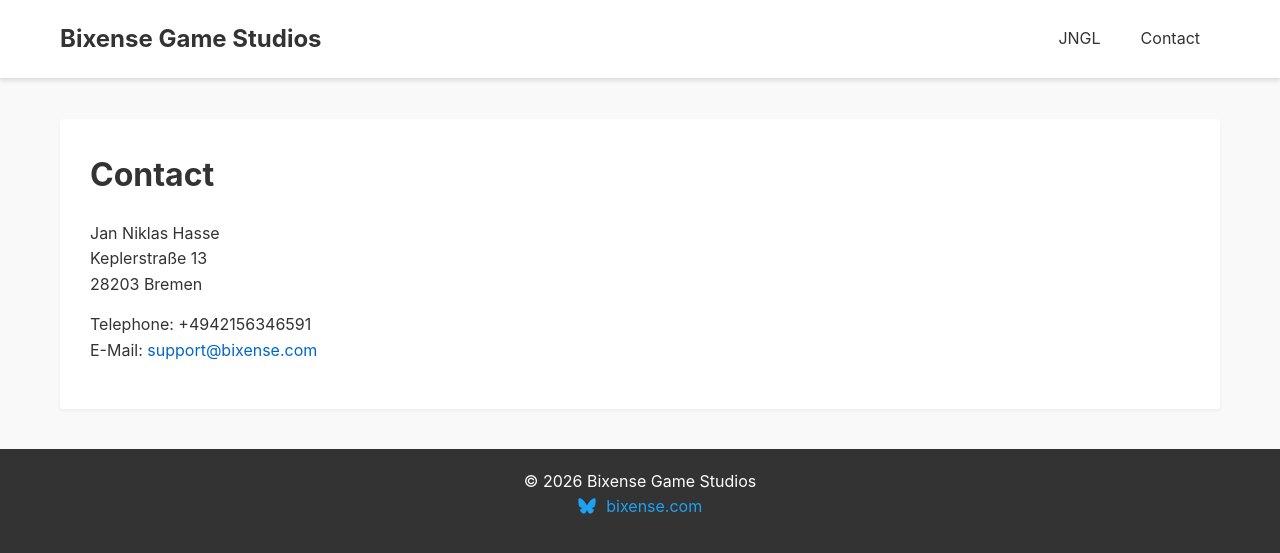
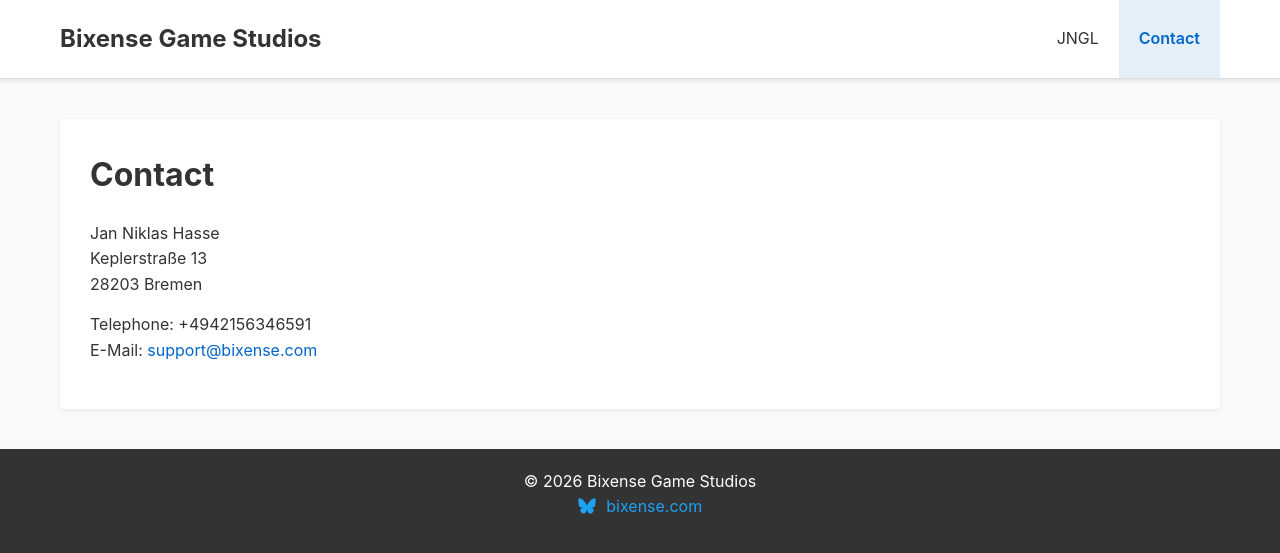
Before and after one commit to jhasse/jhasse.github.io, a Jekyll site: the page built from contact.md, in a window 1280 px wide. Shown: the top 553 px of the page. Built offline with Jekyll 4.4.1, drawn with Linux system fonts in a browser that asks for light colours.

Commit message:
Display active menu item differently

```diff
--- a/_layouts/default.html
+++ b/_layouts/default.html
@@ -15,7 +15,7 @@
         <h1><a href="/">{{ site.title }}</a></h1>
         <ul>
           <li><a href="/jngl/">JNGL</a></li>
-          <li><a href="/contact/">Contact</a></li>
+          <li><a href="/contact/" {% if page.url contains '/contact/' %}class="active"{% endif %}>Contact</a></li>
         </ul>
       </nav>
     </header>
--- a/assets/css/style.css
+++ b/assets/css/style.css
@@ -79,6 +79,12 @@
 header ul a:hover {
   color: #0066cc;
   background-color: rgba(0, 102, 204, 0.05);
+}
+
+header ul a.active {
+  color: #0066cc;
+  background-color: rgba(0, 102, 204, 0.1);
+  font-weight: 600;
 }
 
 main {
@@ -182,6 +188,12 @@
     background-color: rgba(147, 197, 253, 0.1);
   }
 
+  header ul a.active {
+    color: #93c5fd;
+    background-color: rgba(147, 197, 253, 0.15);
+    font-weight: 600;
+  }
+
   article {
     background-color: #1a2332;
     box-shadow: 0 2px 10px rgba(0, 0, 0, 0.4);
```
